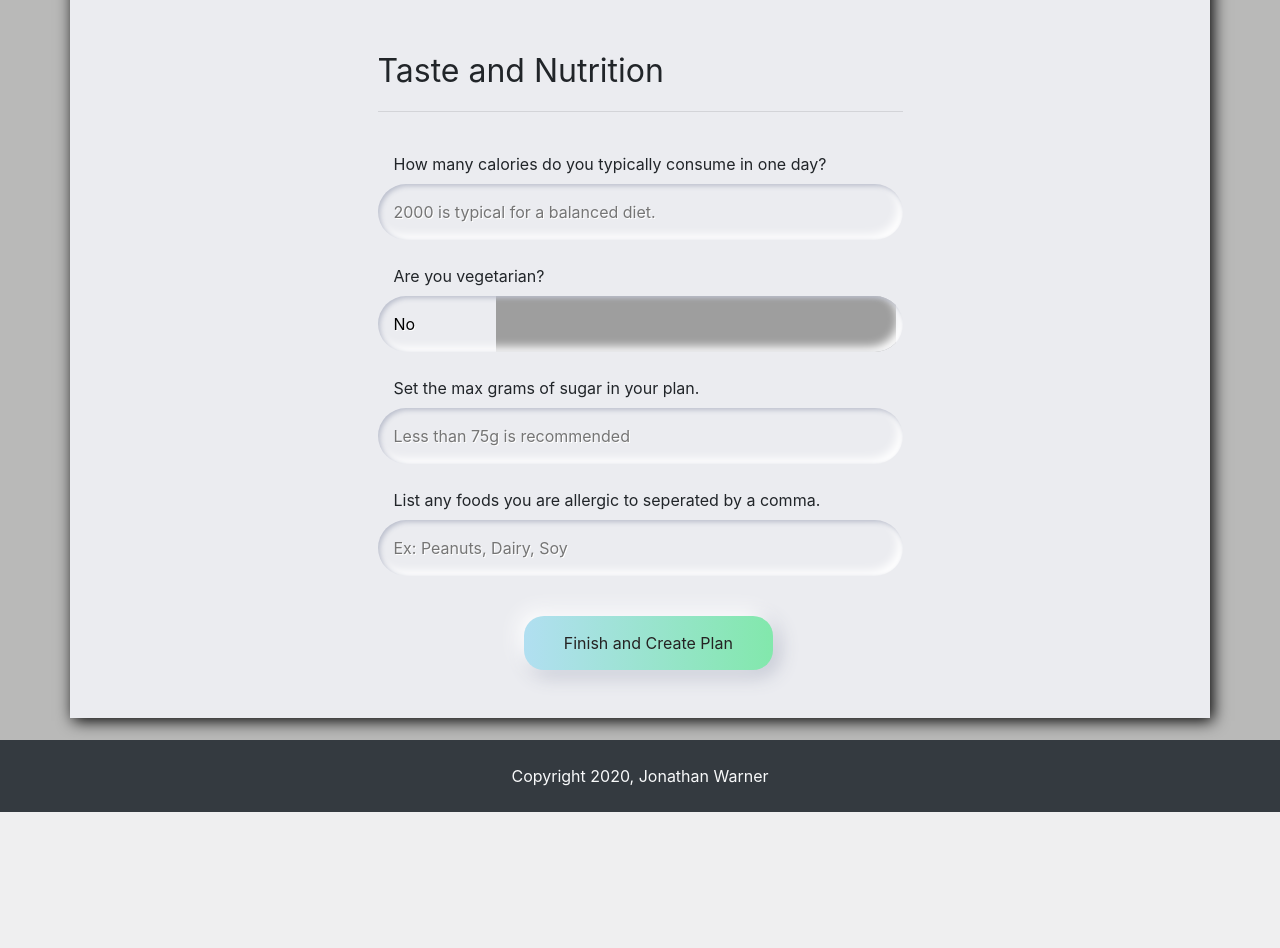
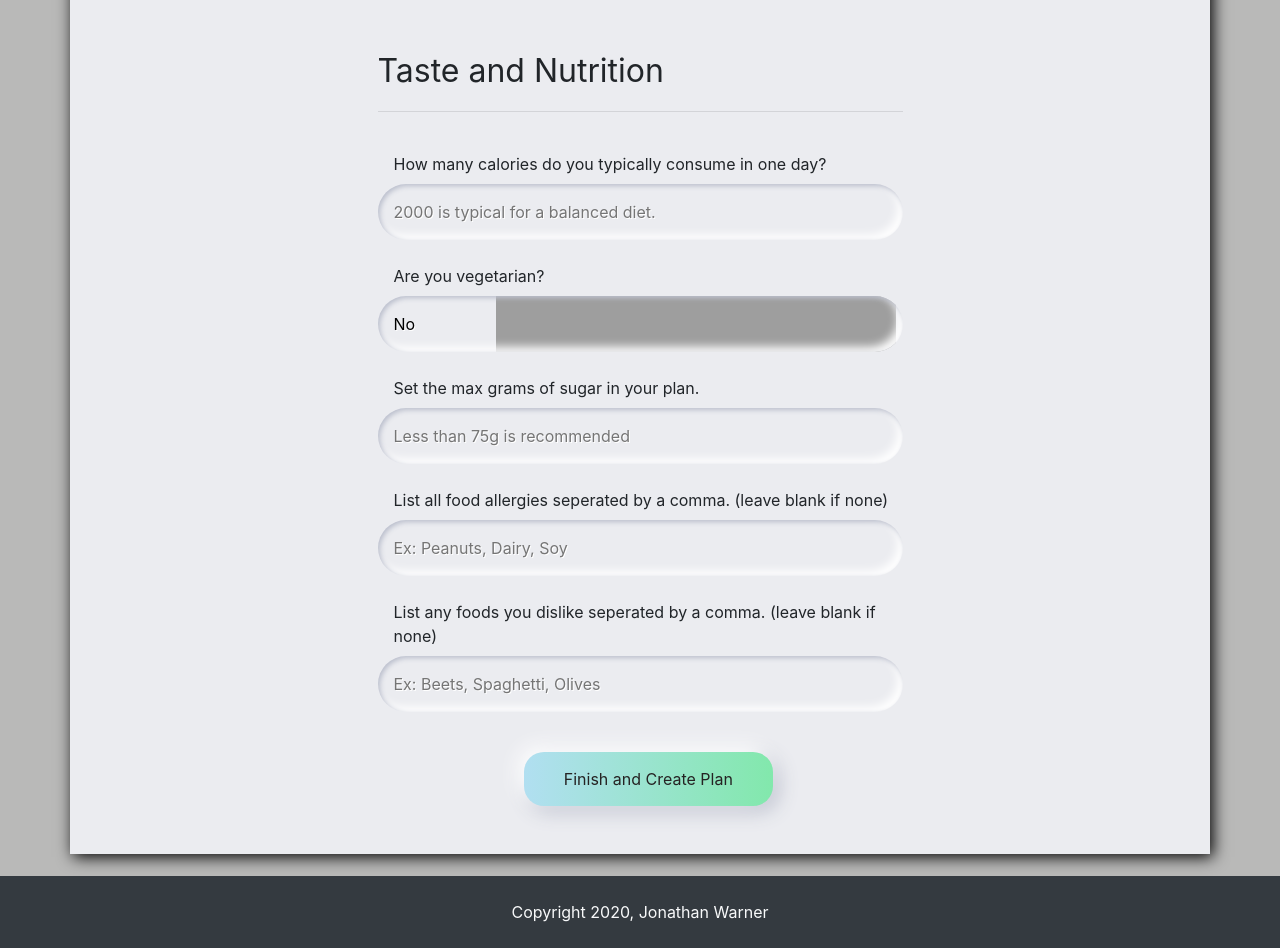
Before and after one commit to jewarner57/Hobbit-Meal-Planner, a Flask app: page /createPlan in a window 1280 px wide. Shown: the part 300-1248 px from the top of the page. Before the commit the page ends 1112 px from the top, so only its background shows below. Run offline with Flask 2, Linux system fonts and the light colour scheme; grey boxes are pictures that could not be loaded.

Commit message:
edit titles for clarity, add dislikes to survey

```diff
--- a/templates/createPlan.html
+++ b/templates/createPlan.html
@@ -40,10 +40,16 @@
 
 
                             <!-- allergens -->
-                            <label for="allergy" class="ml-3 mt-4">List any foods you are allergic to seperated by a
-                                comma.</label>
+                            <label for="allergy" class="ml-3 mt-4">List all food allergies seperated by a
+                                comma. (leave blank if none)</label>
                             <input id="allergy" class="neo_input" type="text" name="alergy"
                                 placeholder="Ex: Peanuts, Dairy, Soy" />
+
+                            <!-- disliked foods -->
+                            <label for="dislikes" class="ml-3 mt-4">List any foods you dislike seperated by a
+                                comma. (leave blank if none)</label>
+                            <input id="dislikes" class="neo_input" type="text" name="dislikes"
+                                placeholder="Ex: Beets, Spaghetti, Olives" />
 
                             <!-- submit -->
                             <div class="col-6 offset-3 pt-4">
--- a/templates/home.html
+++ b/templates/home.html
@@ -17,7 +17,7 @@
 <!-- BENEFITS -->
 <section>
     <div class="text-center pt-5 pb-2 bg-gray col-12">
-        <h2>The best place to plan your hobbit feast.</h2>
+        <h2>Our meal plan creator is the best way to plan your hobbit hobbit feast.</h2>
         <div class="col-10 offset-1 mt-5">
             <div class="row">
                 <div class="col-lg-4">
```
